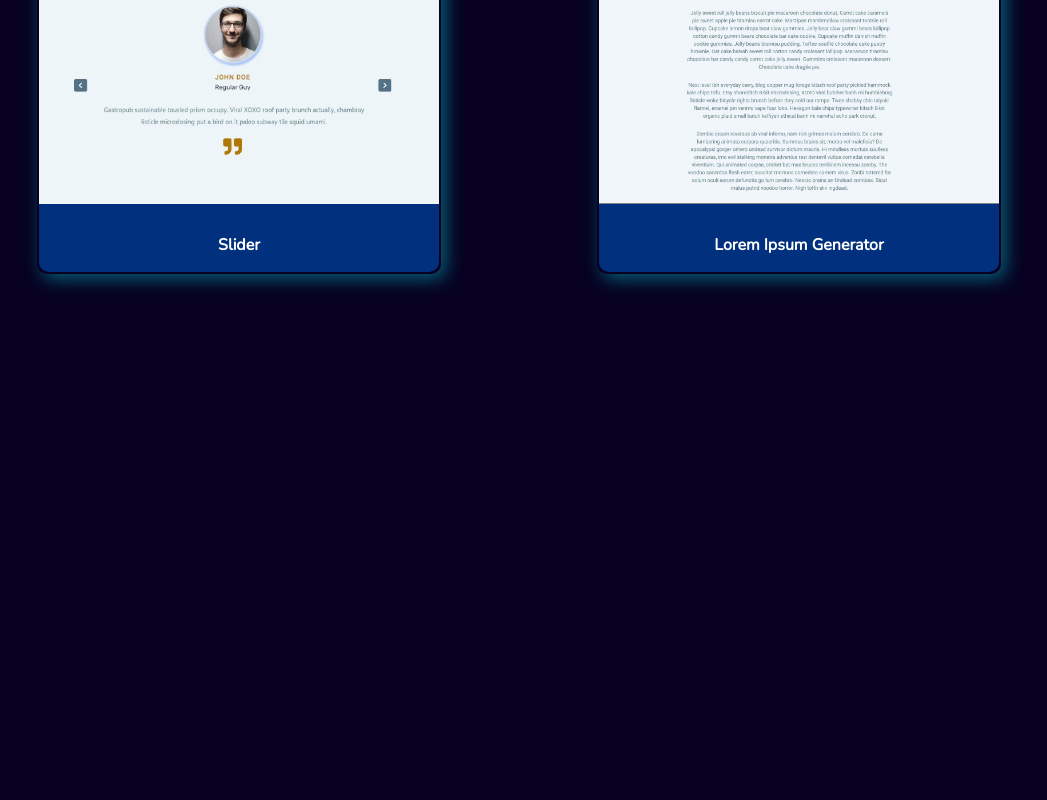
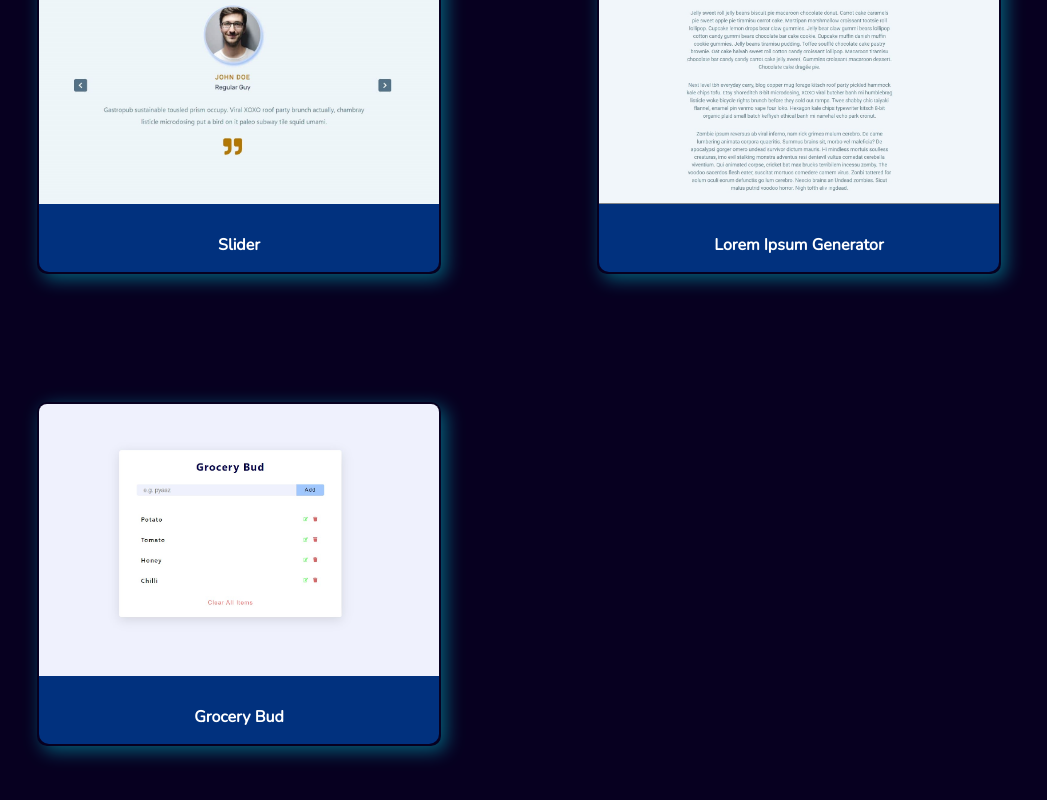
Before and after one commit to AryamanMishra/Basic-React-Projects, a React (Create React App) app: page / in a window 1280 px wide. Shown: the part 1708-2508 px from the top of the page, without its empty margins (119-1166 px from the left). Before the commit the page ends 2062 px from the top, so only its background shows below. Built offline with nearby package versions, Linux system fonts and the light colour scheme.

Commit message:
updated home page

```diff
--- a/src/data.js
+++ b/src/data.js
@@ -6,6 +6,7 @@ import item5 from './images/item5.jpg'
 import item6 from './images/item6.jpg'
 import item7 from './images/item7.jpg'
 import item8 from './images/item8.jpg'
+import item9 from './images/item9.jpg'
 
 const data = [
     {
@@ -63,6 +64,12 @@ const data = [
         title:'Lorem Ipsum Generator',
         link:'https://lorem-ipsum09.netlify.app/'
     },
+    {
+        id:9,
+        img:item9,
+        title:'Grocery Bud',
+        link:'https://grocery-bud99.netlify.app/'
+    }
 ]
 
 
```
Also changed, not shown: src/images/item9.jpg (added), 1 other file (tests, documents, lock files or other folders).
